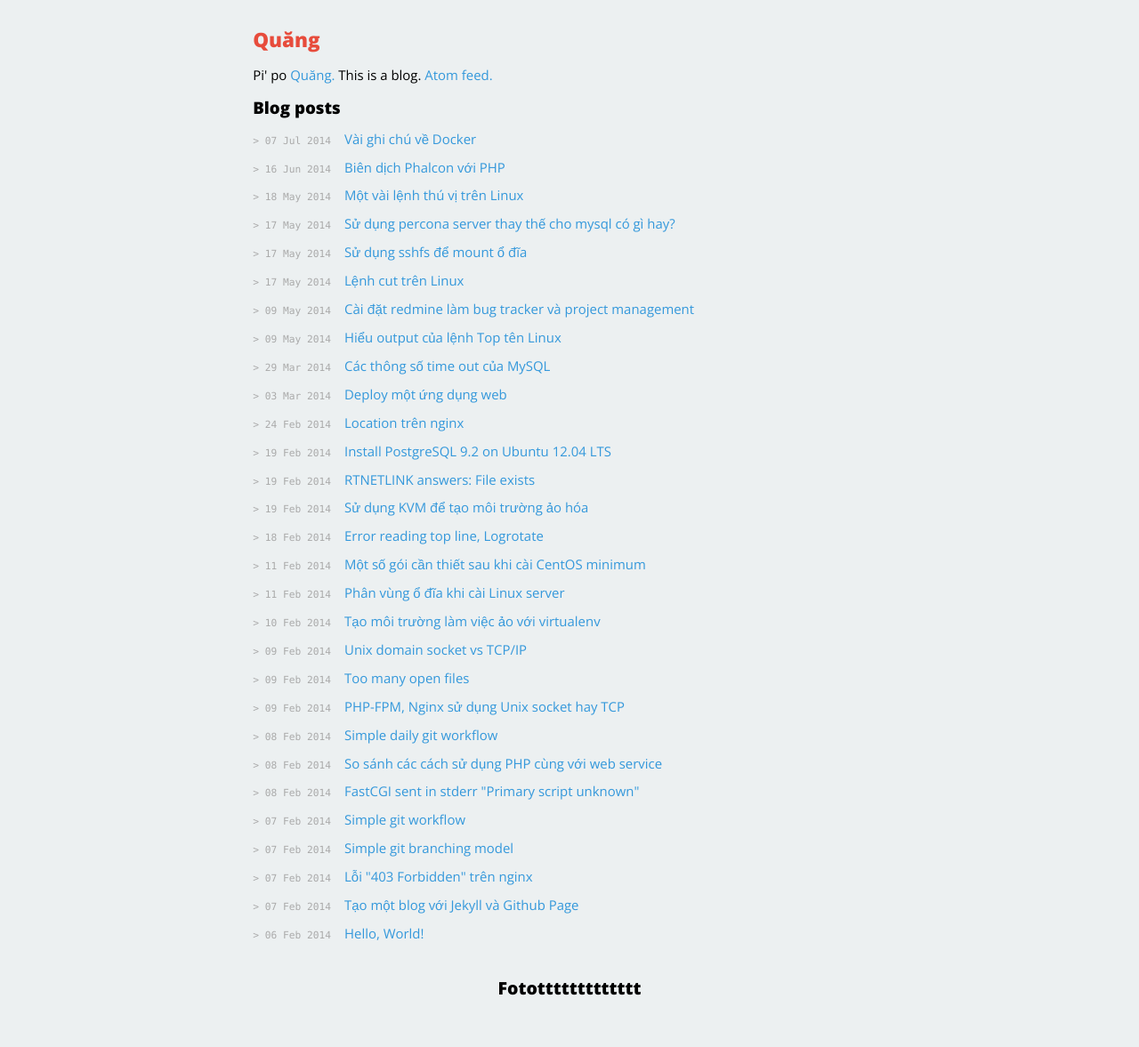
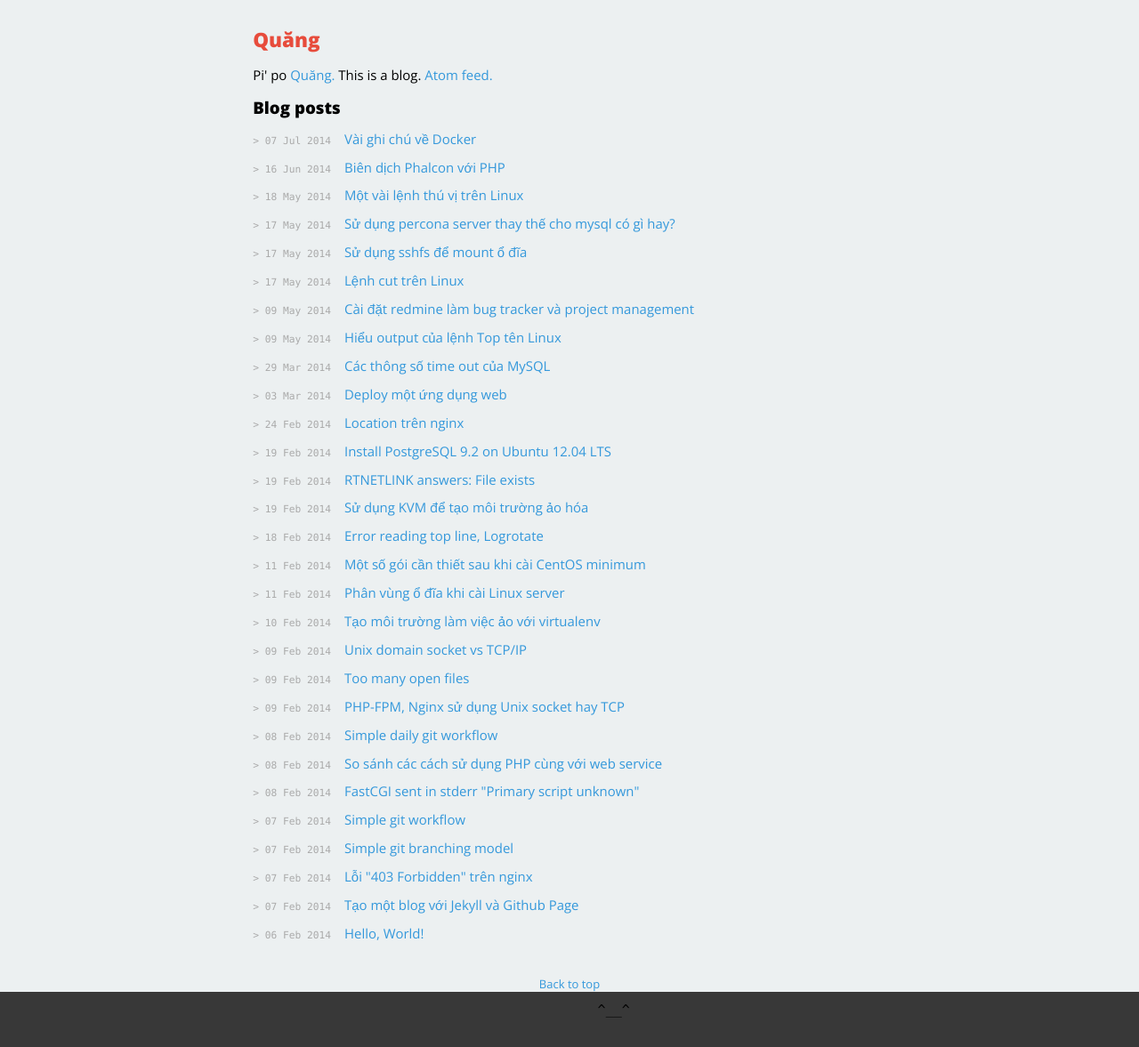
Before and after one commit to gitter-badger/xluffy.github.io, a Jekyll site: the page built from index.html, in a window 1280 px wide. Shown: the whole page at 89% size. Built offline with Jekyll 4.4.1, drawn with Linux system fonts in a browser that asks for light colours; Markdown is read by kramdown in place of the engine named in the settings; before the commit the page ends 1129 px from its top, so only the background shows below that.

Commit message:
Add them footer

```diff
--- a/_layouts/default.html
+++ b/_layouts/default.html
@@ -25,8 +25,10 @@
    </body>
 
    <footer>
-   <div id="ft">
-      <h1>Fotottttttttttttt</h1>
-   </div>
-</footer>
+      <div class="top"><a href="#top">Back to top</a></div>
+      <div>
+         <pre>
+           ^__^
+         </pre>
+   </footer>
 </html>
```
